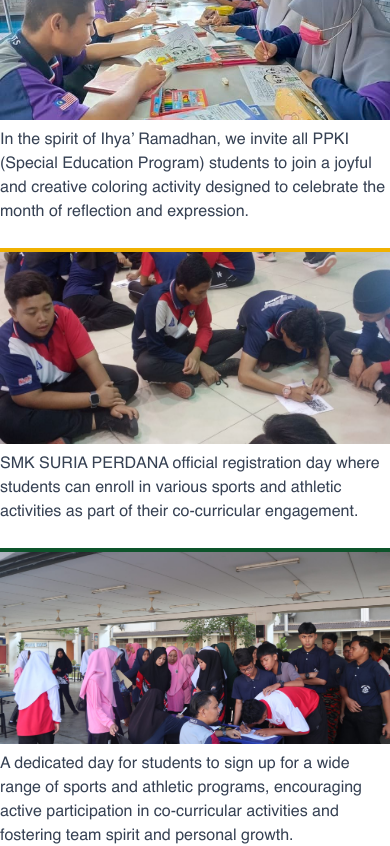
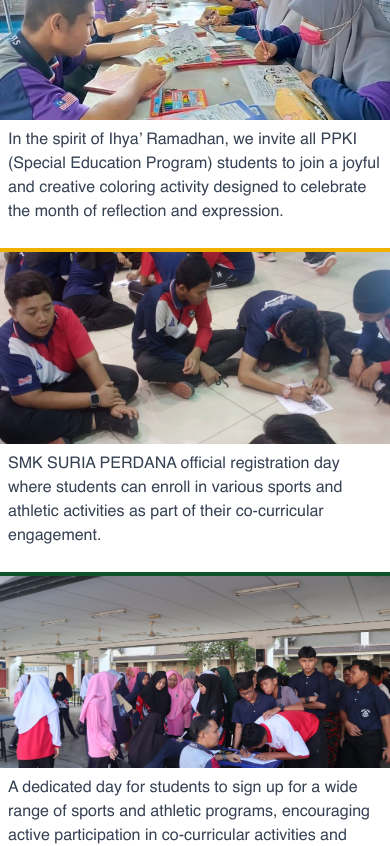
Before and after one commit to EDOHWARES/SMK-SuPer, a React (Vite) app in the folder client/: page / in a window 390 px wide. Shown: the part 980-1826 px from the top of the page. Built offline with nearby package versions, Linux system fonts and the light colour scheme.

Commit message:
fix: welcome-details-px

```diff
--- a/client/src/components/Welcome/Welcome.jsx
+++ b/client/src/components/Welcome/Welcome.jsx
@@ -42,7 +42,7 @@ const Welcome = () => {
               className="w-full h-full object-cover"
             />
           </div>
-          <p className="text-gray-700 mt-2">
+          <p className="text-gray-700 mt-2 px-2 md:px-0">
             In the spirit of Ihya’ Ramadhan, we invite all PPKI (Special
             Education Program) students to join a joyful and creative coloring
             activity designed to celebrate the month of reflection and
@@ -59,7 +59,7 @@ const Welcome = () => {
               className="w-full h-full object-cover"
             />
           </div>
-          <p className="text-gray-700 mt-2">
+          <p className="text-gray-700 mt-2 px-2 md:px-0">
             SMK SURIA PERDANA official registration day where students can
             enroll in various sports and athletic activities as part of their
             co-curricular engagement.
@@ -75,7 +75,7 @@ const Welcome = () => {
               className="w-full h-full object-cover"
             />
           </div>
-          <p className="text-gray-700 mt-2">
+          <p className="text-gray-700 mt-2 px-2 md:px-0">
             A dedicated day for students to sign up for a wide range of sports
             and athletic programs, encouraging active participation in
             co-curricular activities and fostering team spirit and personal
```
